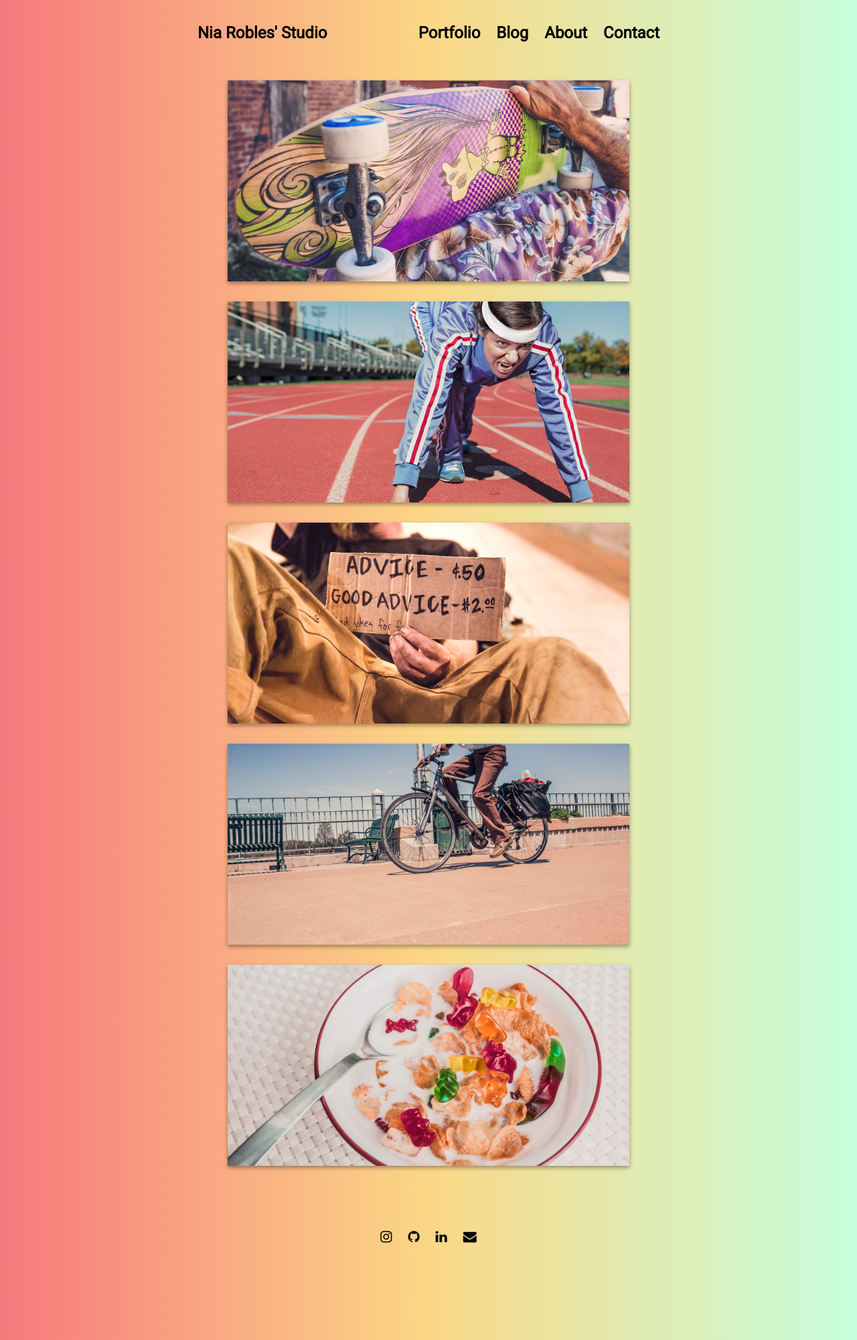
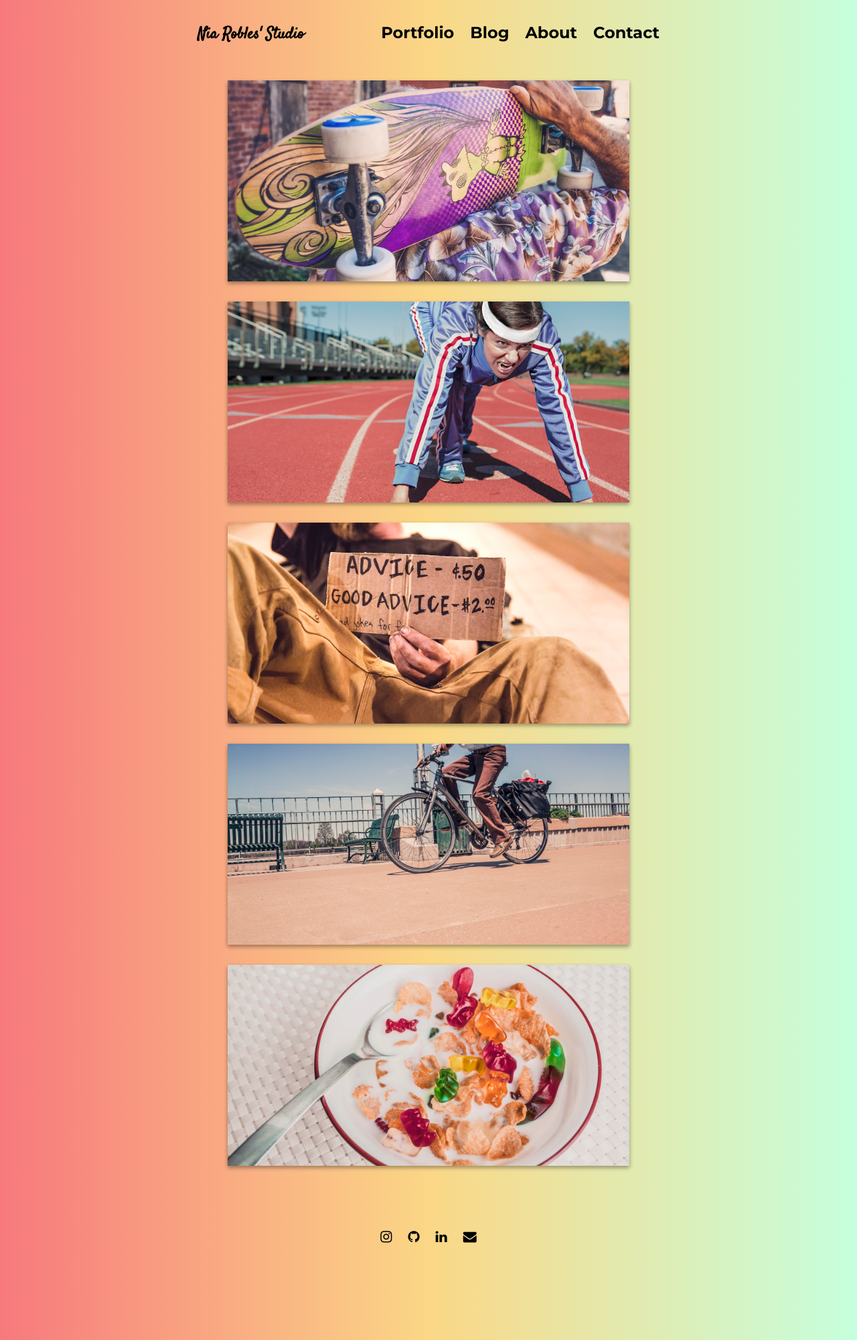
Before and after one commit to niarobles-design/niarobles-design.github.io, a Jekyll site: the page built from index.md, in a window 1280 px wide. Shown: the whole page at 67% size. Built offline with Jekyll 4.4.1, drawn with Linux system fonts in a browser that asks for light colours; nearby versions of some CDN libraries; some web fonts are replaced.

Commit message:
feat: updated fonts

```diff
--- a/_layouts/default.html
+++ b/_layouts/default.html
@@ -20,6 +20,9 @@
     <link rel="stylesheet" href="{{ site.github.url }}/assets/css/all.css">
     <link rel="stylesheet" href="https://maxcdn.bootstrapcdn.com/font-awesome/4.7.0/css/font-awesome.min.css">
     <link href="https://fonts.googleapis.com/css?family=Roboto" rel="stylesheet">
+    <link rel="preconnect" href="https://fonts.googleapis.com">
+    <link rel="preconnect" href="https://fonts.gstatic.com" crossorigin>
+    <link href="https://fonts.googleapis.com/css2?family=Halant&family=Montserrat:wght@700&family=Satisfy&display=swap" rel="stylesheet">
     <!--[if lt IE 9]><script src="http://html5shim.googlecode.com/svn/trunk/html5.js"></script><![endif]-->
     <!-- Use Atom -->
     {% feed_meta %}
--- a/_sass/1-tools/_fonts.scss
+++ b/_sass/1-tools/_fonts.scss
@@ -1,18 +1,24 @@
-@font-face {
-  font-family: 'Open Sans';
+
+@import url('https://fonts.googleapis.com/css2?family=Halant&family=Montserrat:wght@700&family=Satisfy&display=swap');
+
+
+// <uniquifier>: Use a unique and descriptive class name
+
+.montserrat {
+  font-family: "Montserrat", sans-serif;
+  font-optical-sizing: auto;
+  font-weight: 700;
   font-style: normal;
-  font-weight: 300;
-  src: local('Open Sans Light'), local('OpenSans-Light'), url(//themes.googleusercontent.com/static/fonts/opensans/v8/DXI1ORHCpsQm3Vp6mXoaTaRDOzjiPcYnFooOUGCOsRk.woff) format('woff');
 }
-@font-face {
-  font-family: 'Open Sans';
+
+.halant-regular {
+  font-family: "Halant", serif;
+  font-weight: 400;
   font-style: normal;
+}
+
+.satisfy-regular {
+  font-family: "Satisfy", cursive;
   font-weight: 400;
-  src: local('Open Sans'), local('OpenSans'), url(//themes.googleusercontent.com/static/fonts/opensans/v8/cJZKeOuBrn4kERxqtaUH3bO3LdcAZYWl9Si6vvxL-qU.woff) format('woff');
+  font-style: normal;
 }
-@font-face {
-  font-family: 'Open Sans';
-  font-style: normal;
-  font-weight: 700;
-  src: local('Open Sans Bold'), local('OpenSans-Bold'), url(//themes.googleusercontent.com/static/fonts/opensans/v8/k3k702ZOKiLJc3WVjuplzKRDOzjiPcYnFooOUGCOsRk.woff) format('woff');
-}
--- a/_sass/2-base/_base.sass
+++ b/_sass/2-base/_base.sass
@@ -1,5 +1,5 @@
-/*	Typography presets
-  ------------------------------------	*/
+/*  Typography presets
+ ------------------------------------  */
 
 .gigantic, .huge, .large, .bigger, .big,
 h1, h2, h3, h4, h5, h6
@@ -32,8 +32,6 @@ h1, h2, h3, h4, h5, h6
   font-size: 10px
   line-height: 1.2
 
-
-
 p
   margin: 0 0 20px 0
 
@@ -50,10 +48,8 @@ hr
   margin: 10px 0 30px
   height: 0
 
-
-
 /* Links
-  ------------------------------------	*/
+ ------------------------------------  */
 a
   color: $accent
   text-decoration: none
@@ -62,10 +58,8 @@ a
 a:hover, a:focus
   color: lighten($accent, 20%)
 
-
-
 /* Selection colors (easy to forget)
-  ------------------------------------	*/
+ ------------------------------------  */
 
 ::selection
   background: $selectionColor
@@ -82,15 +76,13 @@ img::-moz-selection
 body
   -webkit-tap-highlight-color: $selectionColor
 
-
-
 /* Basic Styles
-  ------------------------------------	*/
+ ------------------------------------  */
 body
   background: $documentBackgroundColor
   font-size: 14px
   line-height: 1.6
-  font-family: 'Open Sans', sans-serif
+  font-family: 'Halant', serif
   color: $textColor
   -webkit-font-smoothing: antialiased
   -webkit-text-size-adjust: 100%
--- a/_sass/3-sections/_default.sass
+++ b/_sass/3-sections/_default.sass
@@ -1,12 +1,18 @@
 body
 
   background: linear-gradient(to left, #c6ffdd, #fbd786, #f7797d)
-  font-family: 'Roboto', sans-serif
+  font-family: 'Halant', serif
   font-size: 16px
 .site-container
   width: 750px
   margin: auto
 
+a
+  font-family: 'Montserrat', sans-serif
+
+.logo > a
+  font-family: 'Satisfy', cursive
+
 @media (max-width: 768px)
   .site-container
     width: 95vw
```
Also changed, not shown: 15 other files.
